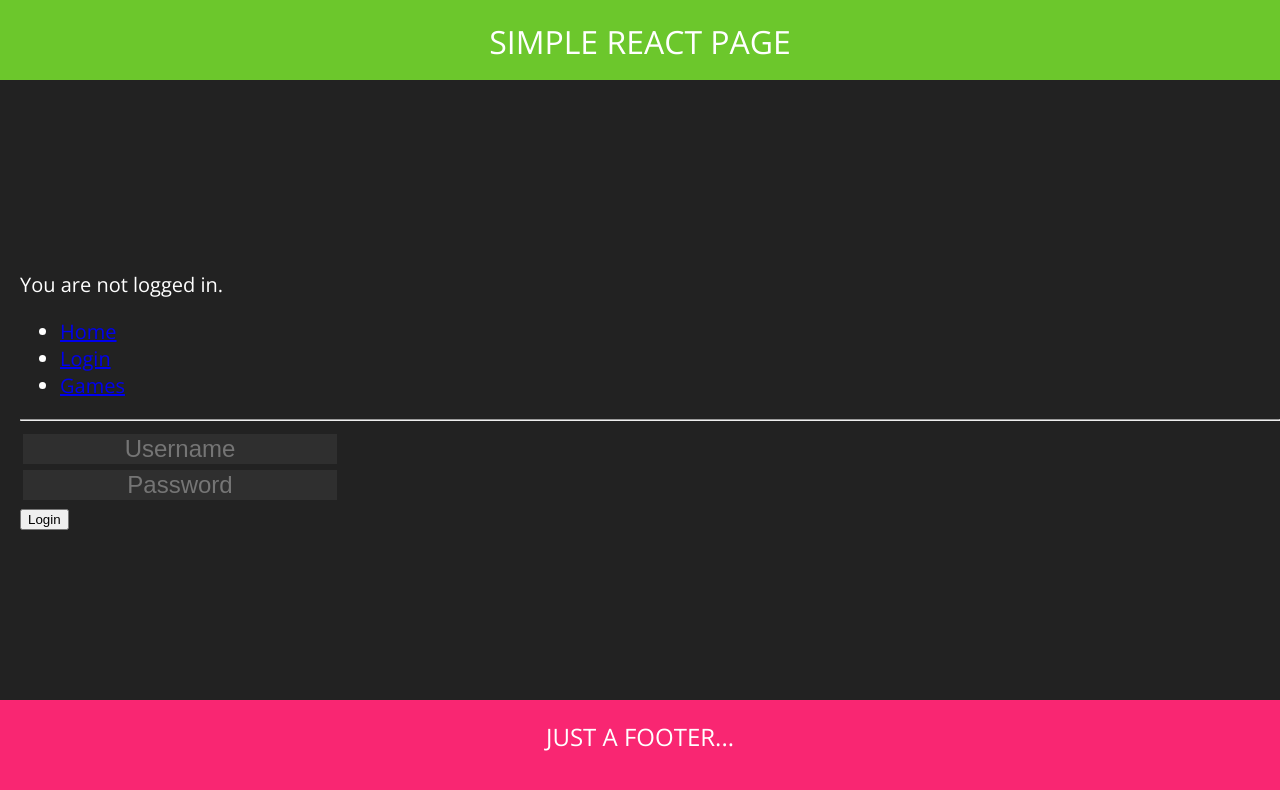
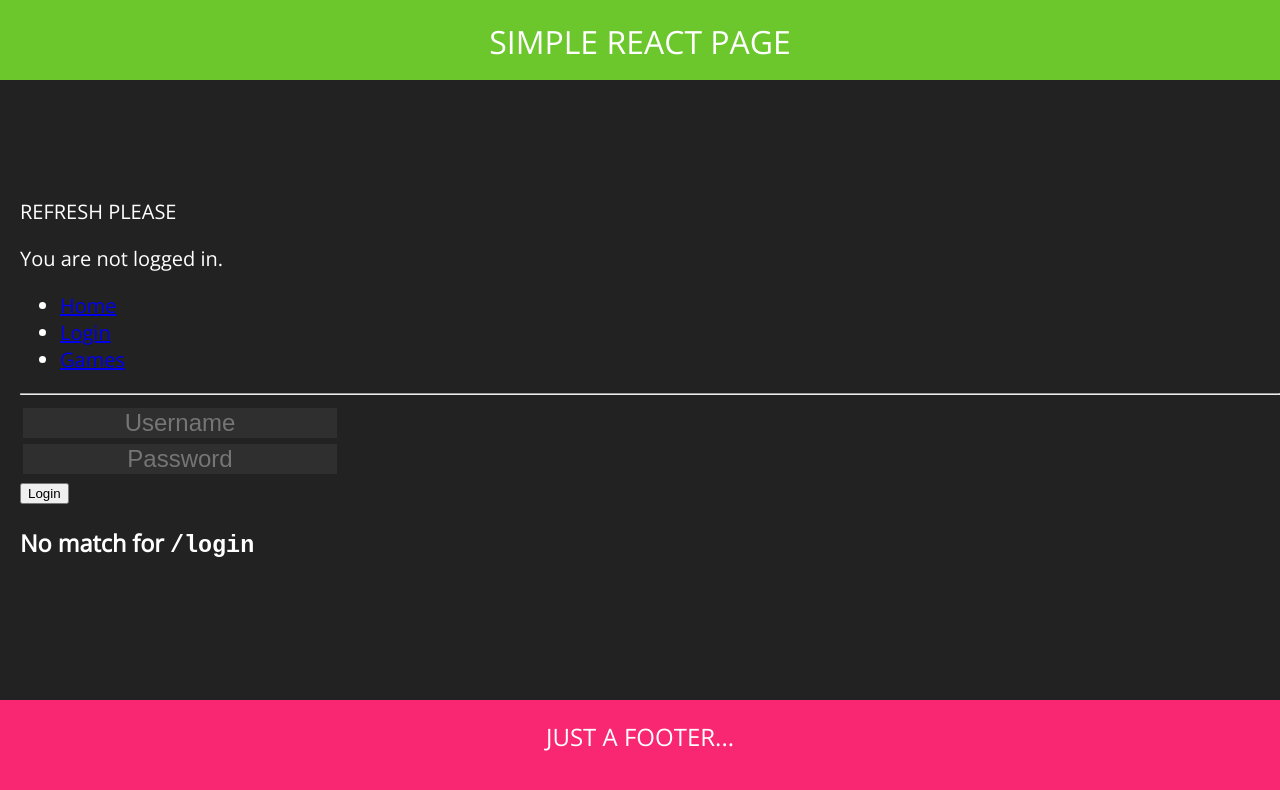
Before and after one commit to cstupi/MarketReactor, a React app: page /login in a window 1280 px wide. Shown: the top 790 px of the page. Built offline with nearby package versions, Linux system fonts and the light colour scheme; no server answers.

Commit message:
Basic routing - still playing with webpack

```diff
--- a/src/components/content/Content.jsx
+++ b/src/components/content/Content.jsx
@@ -56,6 +56,12 @@ const UserAuth = {
     }
 }
 
+const NoMatch = ({ location }) => (
+  <div>
+    <h3>No match for <code>{location.pathname}</code></h3>
+  </div>
+)
+
 const PrivateRoute = ({ component: Component, ...rest }) => (
   <Route {...rest} render={props => (
     UserAuth.isAuthenticated ? (
@@ -86,14 +92,16 @@ class Content extends React.Component {
     super(props);
     this.state = {
       'GameManager': '',
-      'Auth': UserAuth
+      'Auth': UserAuth,
+      'message': ''
     }
   }
   componentDidMount(){
-    UserAuth.refresh();
+    //UserAuth.refresh();
+    this.refresh();
   }
   refresh(){
-    UserAuth.refresh();
+    UserAuth.refresh().then(() => this.setState({"message": 'REFRESH PLEASE'}));
     this.setState({
       'GameManager': ''
     });
@@ -102,34 +110,24 @@ class Content extends React.Component {
     });
 
   }
-  async logout(){
-    const res = await axios.get(`${api_server}/api/user/logout`);
-    Auth.signout
-    history.push('/');
-  }
   render() {
-    let auth = this.state.UserAuth;
     return (
       <div className="content">
-
+        {this.state.message}
         <Router>
           <div>
-            <LogoutButton />
+            <LogoutButton isAuthenticated={this.state.Auth.isAuthenticated} />
             <ul>
               <li><Link to="/">Home</Link></li>
-              <li><Link to="/Login">Login</Link></li>
-              <li><Link to="/Games">Games</Link></li>
+              <li><Link to="/login">Login</Link></li>
+              <li><Link to="/games">Games</Link></li>
             </ul>
 
             <hr/>
-            <Route exact path="/" component={() => <Login
-              endpoint={`${api_server}/api/user/login`}
-              Auth={UserAuth}
-              success={() => console.log("Logged In")}
-              failure={() => UserAuth.isAuthenticated = false }
-              />} />
-            <Route exact path="/Login" component={() => <Login Auth={UserAuth} endpoint={`${api_server}/api/user/login`} success={this.refresh.bind(this)} />} />
-            <PrivateRoute exact path="/Games" component={() => <GameManager endpoint={`${api_server}/api/game`} />} />
+            <Route exact path="/" component={() => <div>HELLO</div>} />
+            <Route exact path="/login" component={() => <Login Auth={UserAuth} endpoint={`${api_server}/api/user/login`} success={this.refresh.bind(this)} />} />
+            <PrivateRoute exact path="/games" component={() => <GameManager endpoint={`${api_server}/api/game`} />} />
+            <Route component={NoMatch} />
           </div>
         </Router>
 
--- a/webpack.config.babel.js
+++ b/webpack.config.babel.js
@@ -1,6 +1,6 @@
 import path from 'path';
 import HtmlWebpackPlugin from 'html-webpack-plugin';
-import {HotModuleReplacementPlugin} from 'webpack';
+//import {HotModuleReplacementPlugin} from 'webpack';
 import ExtractTextPlugin from 'extract-text-webpack-plugin';
 
 const defaultEnv = {
```
